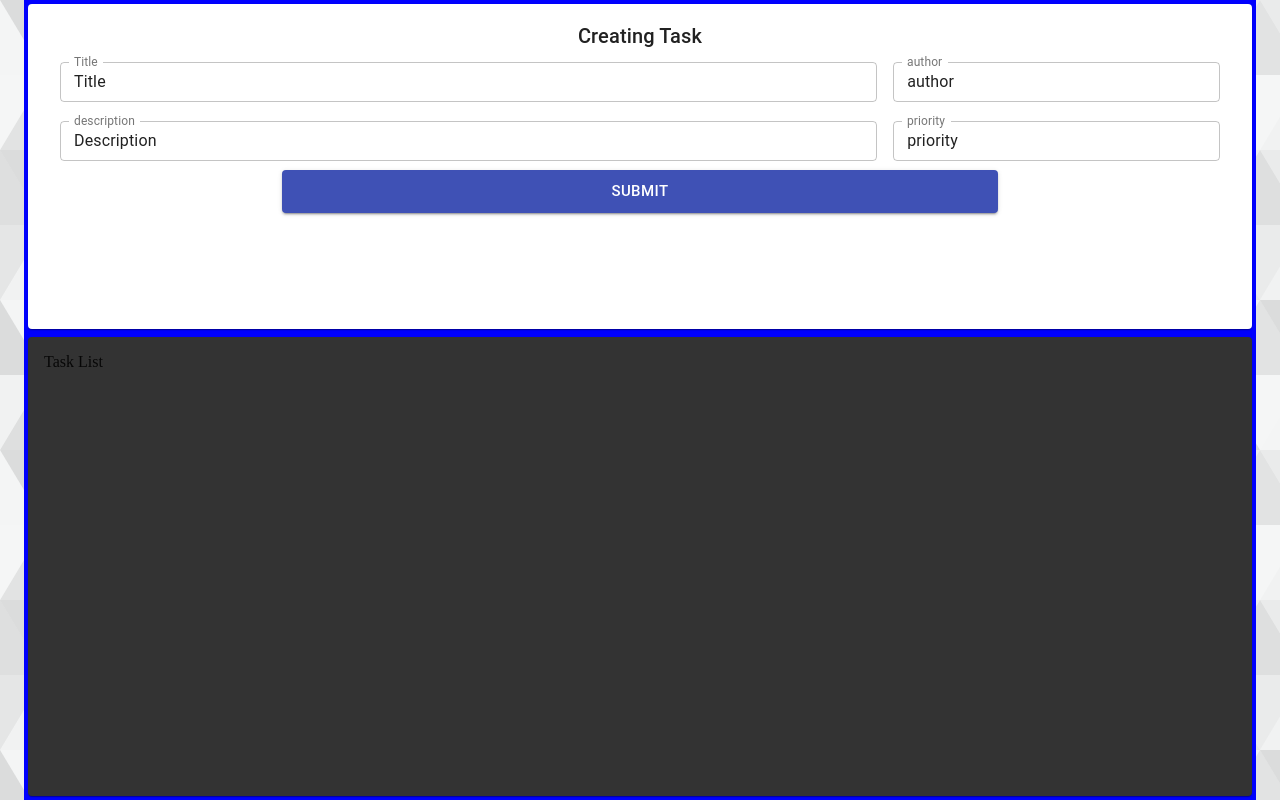
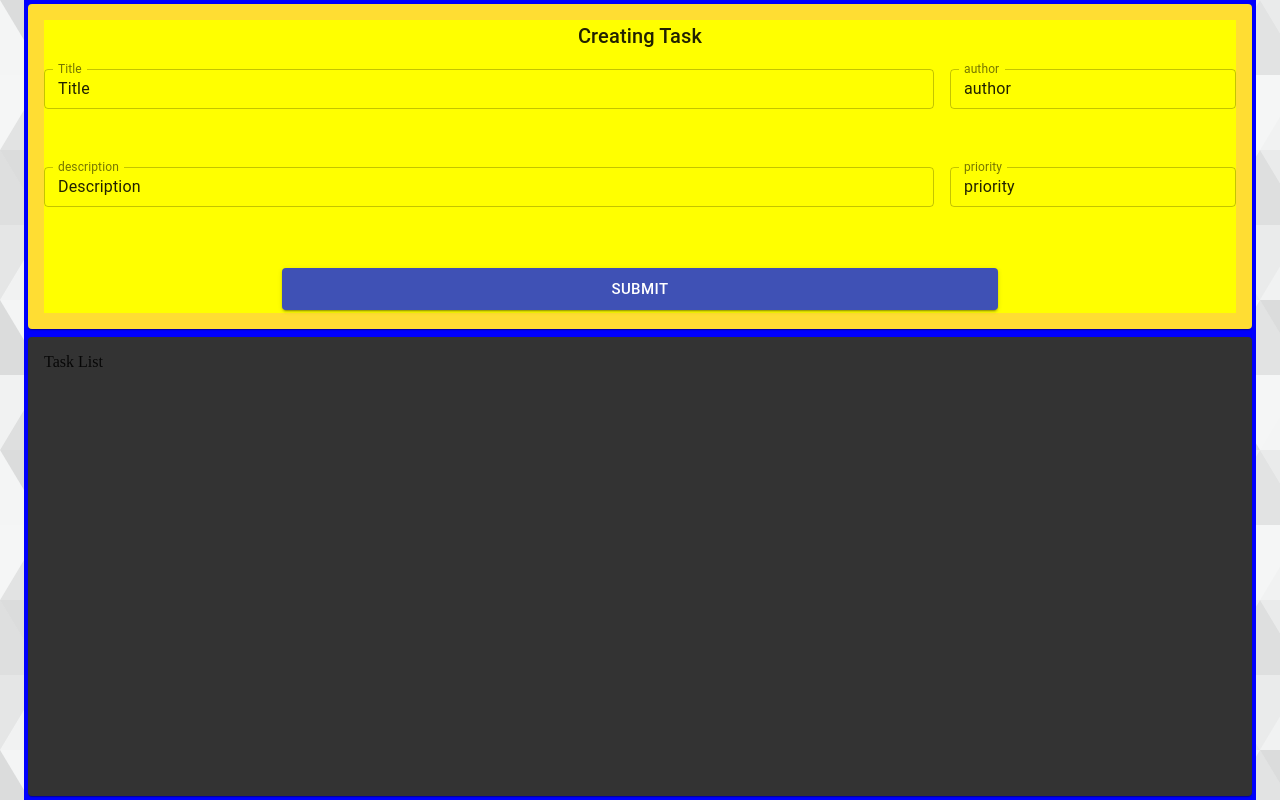
Before and after one commit to ManojPrabhakar-dev/BugLogger, a React (Create React App) app in the folder client/: page / in a window 1280 px wide. Built offline with nearby package versions, Linux system fonts and the light colour scheme.

Commit message:
css grid span adjusted

```diff
--- a/client/src/components/Form/CreateTask.js
+++ b/client/src/components/Form/CreateTask.js
@@ -14,13 +14,16 @@ const CreateTask = () => {
   const classes = useStyles();
   return (
     <Paper className={`${classes.paper}`}>
-      <form autoComplete="off" noValidate>
-        <Box className={`${classes.form}`}>
-          <Typography variant="h6" className={`${classes.heading}`}>
+      <form autoComplete="off" noValidate className={`${classes.form}`}>
+        {/* <Box className={`${classes.form}`}> */}
+        <Typography
+          variant="h6"
+          className={`${classes.heading} ${classes.span2}`}
+        >
           {"Creating Task"}
         </Typography>
-          <Box className={`${classes.item1}`}>
-            <Box className={`${classes.mr}`} sx={{ flex: 5 }}>
+        <Grid container spacing={2} className={`${classes.span4}`}>
+          <Grid item xs={9}>
             <TextField
               name="title"
               variant="outlined"
@@ -29,8 +32,8 @@ const CreateTask = () => {
               size="small"
               value={"Title"}
             />
-            </Box>
-            <Box sx={{ flex: 2 }}>
+          </Grid>
+          <Grid item xs={3}>
             <TextField
               name="author"
               variant="outlined"
@@ -39,10 +42,10 @@ const CreateTask = () => {
               fullWidth
               value={"author"}
             />
-            </Box>
-          </Box>
-          <Box className={`${classes.item1}`}>
-            <Box className={`${classes.mr}`} sx={{ flex: 5 }}>
+          </Grid>
+        </Grid>
+        <Grid container spacing={2} className={`${classes.span4}`}>
+          <Grid item xs={9}>
             <TextField
               name="description"
               variant="outlined"
@@ -51,8 +54,8 @@ const CreateTask = () => {
               fullWidth
               value={"Description"}
             />
-            </Box>
-            <Box sx={{ flex: 2 }}>
+          </Grid>
+          <Grid item xs={3}>
             <TextField
               name="priority"
               variant="outlined"
@@ -61,10 +64,10 @@ const CreateTask = () => {
               fullWidth
               value={"priority"}
             />
-            </Box>
-          </Box>
+          </Grid>
+        </Grid>
         <Button
-            className={classes.buttonSubmit}
+          className={`${classes.buttonSubmit} ${classes.span4}`}
           variant="contained"
           color="primary"
           size="large"
@@ -72,7 +75,7 @@ const CreateTask = () => {
         >
           Submit
         </Button>
-        </Box>
+        {/* </Box> */}
       </form>
     </Paper>
   );
--- a/client/src/components/Form/styles.js
+++ b/client/src/components/Form/styles.js
@@ -3,15 +3,24 @@ import { makeStyles } from "@material-ui/core/styles";
 export default makeStyles((theme) => ({
   paper: {
     padding: theme.spacing(2),
-    backgroundColor: theme.palette.secondary,
+    backgroundColor: "#fd3",
     gridRow: "span 5",
     // height: "100%",
+    display: "flex",
+    flexDirection: "column",
     margin: "4px",
   },
+  span2: {
+    gridRow: "span 2",
+  },
+  span4: {
+    gridRow: "span 4",
+  },
   form: {
-    display: "flex",
-    flexDirection: "column",
-    justifyContent: "center",
+    backgroundColor: "yellow",
+    display: "grid",
+    gridTemplateRows: "repeat(12,1fr)",
+    height: "100%",
   },
   item1: { display: "flex", margin: "0.6rem 1rem" },
   fileInput: {
```
Lines whose indentation alone changed are shown as unchanged.
